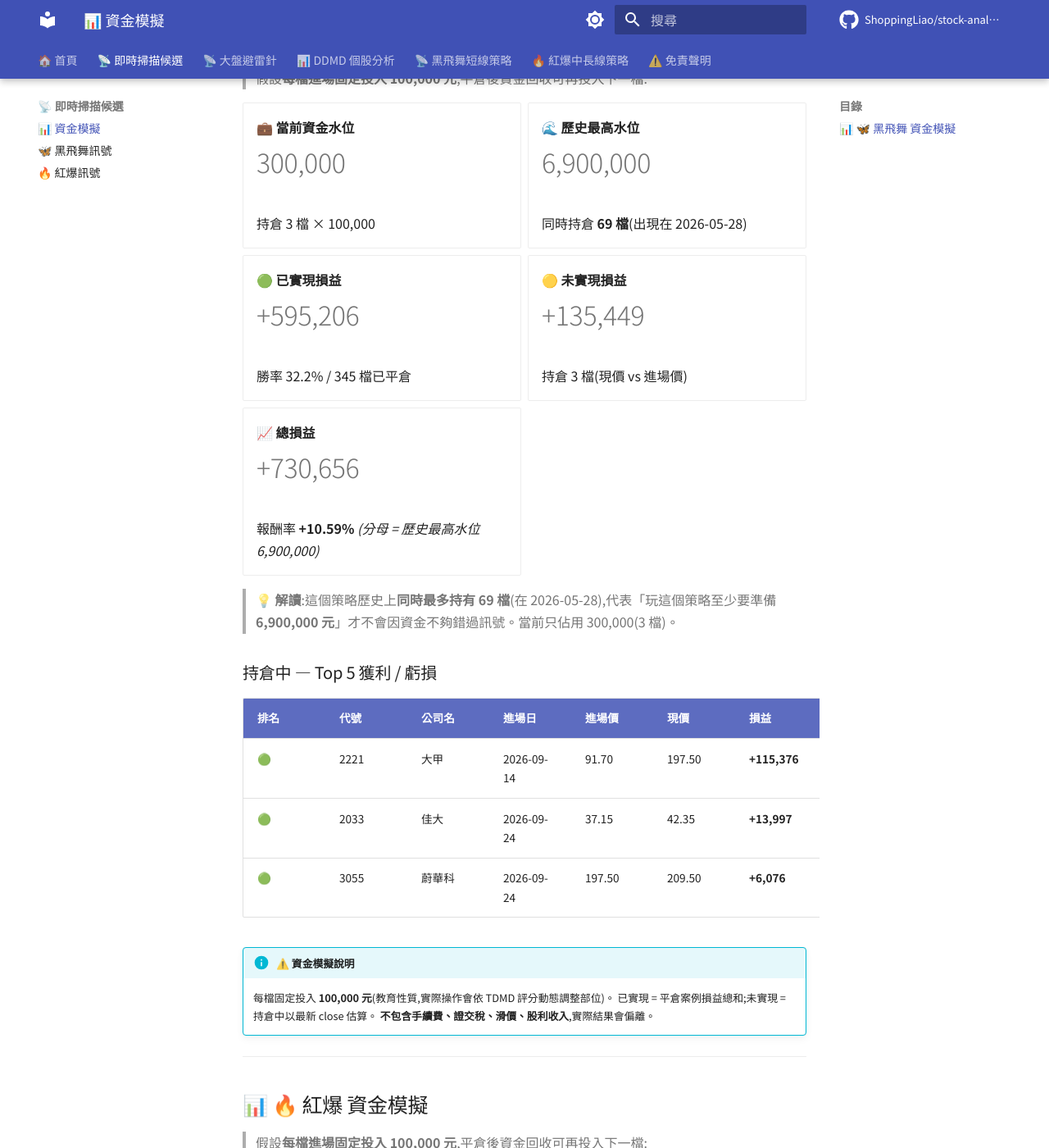
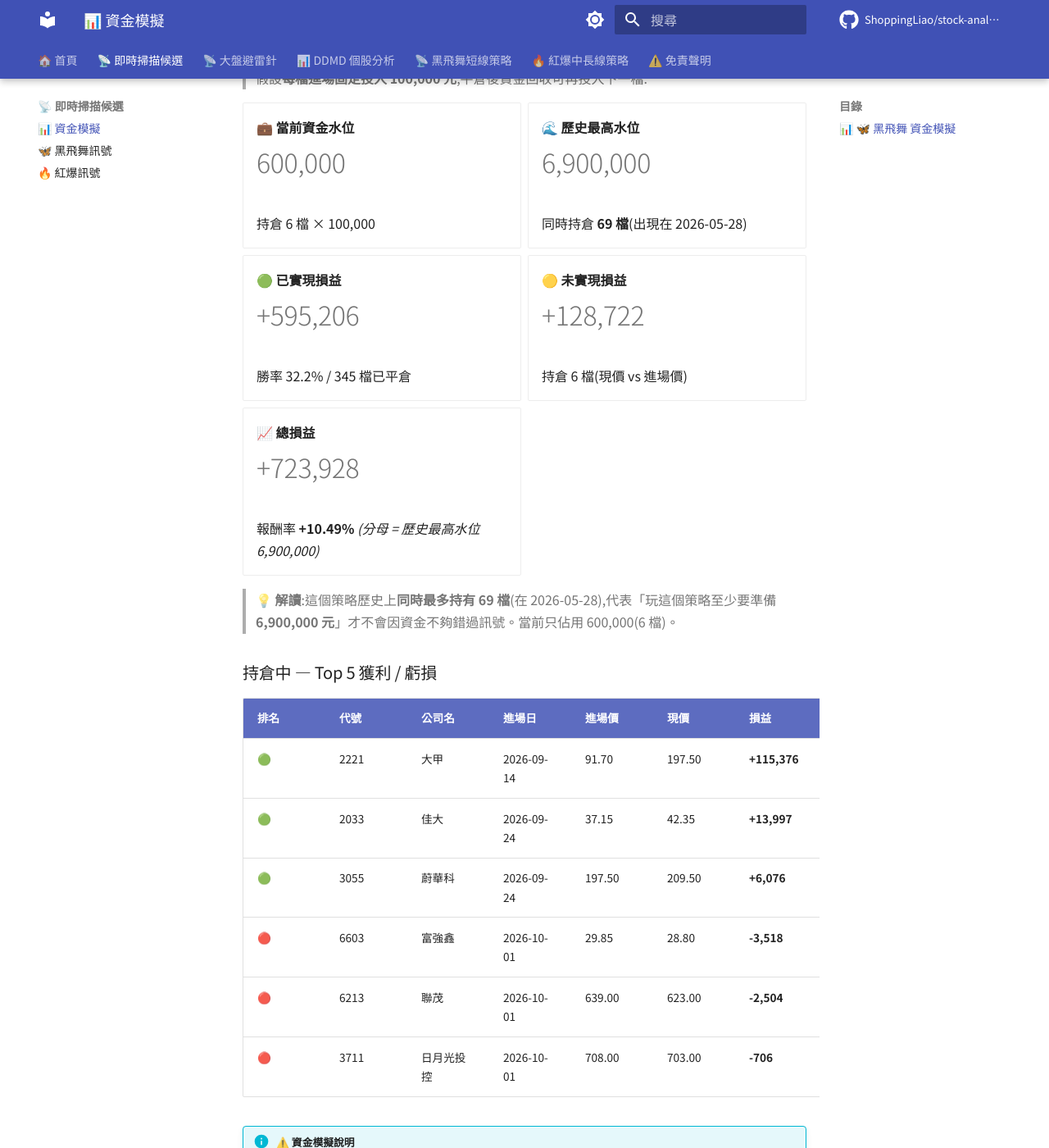
Before and after one commit to ShoppingLiao/stock-analysis-public, an MkDocs documentation site: the page built from docs/signals_capital.md, in a window 1280 px wide and 1400 px high, scrolled down 445 px. Shown: the whole window at 82% size. Built offline with MkDocs 1.6.1 and Material for MkDocs 9.7.7, drawn with Linux system fonts in a browser that asks for light colours; comment, search, counter and statistics services are not loaded; some of the changed text lies outside the part shown.

Commit message:
docs(signals): update BB + RB + capital (2026-10-01)

```diff
--- a/docs/signals_capital.md
+++ b/docs/signals_capital.md
@@ -17,9 +17,9 @@
 
 -   **💼 當前資金水位**
 
-    # 300,000
+    # 600,000
 
-    持倉 3 檔 × 100,000
+    持倉 6 檔 × 100,000
 
 -   **🌊 歷史最高水位**
 
@@ -35,19 +35,19 @@
 
 -   **🟡 未實現損益**
 
-    # +135,449
+    # +128,722
 
-    持倉 3 檔(現價 vs 進場價)
+    持倉 6 檔(現價 vs 進場價)
 
 -   **📈 總損益**
 
-    # +730,656
+    # +723,928
 
-    報酬率 **+10.59%** _(分母 = 歷史最高水位 6,900,000)_
+    報酬率 **+10.49%** _(分母 = 歷史最高水位 6,900,000)_
 
 </div>
 
-> **💡 解讀**:這個策略歷史上**同時最多持有 69 檔**(在 2026-05-28),代表「玩這個策略至少要準備 **6,900,000 元**」才不會因資金不夠錯過訊號。當前只佔用 300,000(3 檔)。
+> **💡 解讀**:這個策略歷史上**同時最多持有 69 檔**(在 2026-05-28),代表「玩這個策略至少要準備 **6,900,000 元**」才不會因資金不夠錯過訊號。當前只佔用 600,000(6 檔)。
 
 ### 持倉中 — Top 5 獲利 / 虧損
 
@@ -56,6 +56,9 @@
 | 🟢 | 2221 | 大甲 | 2026-09-14 | 91.70 | 197.50 | **+115,376** | **+115.38%** |
 | 🟢 | 2033 | 佳大 | 2026-09-24 | 37.15 | 42.35 | **+13,997** | **+14.00%** |
 | 🟢 | 3055 | 蔚華科 | 2026-09-24 | 197.50 | 209.50 | **+6,076** | **+6.08%** |
+| 🔴 | 6603 | 富強鑫 | 2026-10-01 | 29.85 | 28.80 | **-3,518** | **-3.52%** |
+| 🔴 | 6213 | 聯茂 | 2026-10-01 | 639.00 | 623.00 | **-2,504** | **-2.50%** |
+| 🔴 | 3711 | 日月光投控 | 2026-10-01 | 708.00 | 703.00 | **-706** | **-0.71%** |
 
 !!! info "⚠️ 資金模擬說明"
     每檔固定投入 **100,000 元**(教育性質,實際操作會依 TDMD 評分動態調整部位)。
@@ -132,9 +135,9 @@
 
 -   **💼 當前資金水位**
 
-    # 4,200,000
+    # 4,500,000
 
-    BB 300,000 + RB 3,900,000
+    BB 600,000 + RB 3,900,000
 
 -   **🌊 兩策略歷史最高水位**
 
@@ -150,15 +153,15 @@
 
 -   **🟡 未實現損益**
 
-    # +905,570
+    # +898,843
 
-    BB +135,449 + RB +770,121
+    BB +128,722 + RB +770,121
 
 -   **📈 總損益**
 
-    # +671,826
+    # +665,098
 
-    報酬率 **+2.95%** _(分母 = 兩策略歷史最高水位)_
+    報酬率 **+2.92%** _(分母 = 兩策略歷史最高水位)_
 
 </div>
 
```
Also changed, not shown: docs/signals_black_butterfly.md (+9 -6 lines).
